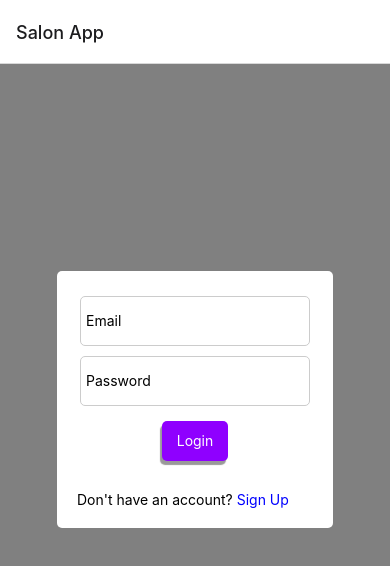
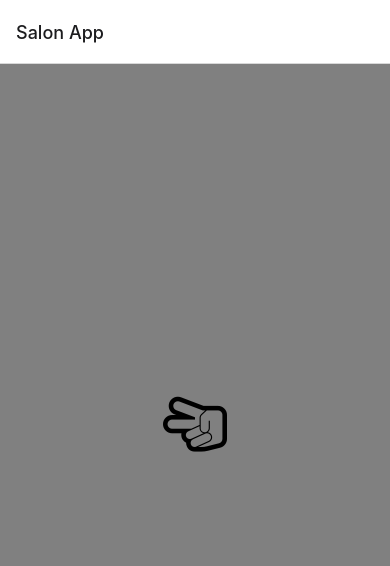
Before and after one commit to HarisHorozovic/salon-notes, a React Native app: screen /Splash in a window 390 px wide. Shown: the top 566 px of the page. Built offline with nearby package versions, Linux system fonts and the light colour scheme.

Commit message:
Create simple splash screen

```diff
--- a/App.tsx
+++ b/App.tsx
@@ -23,6 +23,7 @@ import SignupScreen from './src/screens/SignupScreen';
 import LoginScreen from './src/screens/LoginScreen';
 import HomeScreen from './src/screens/HomeScreen';
 import DetailScreen from './src/screens/DetailScreen';
+import SplashScreen from './src/screens/SplashScreen';
 
 // type SectionProps = PropsWithChildren<{
 //   title: string;
@@ -118,7 +119,12 @@ const Stack = createNativeStackNavigator();
 export default function App() {
   return (
     <NavigationContainer>
-      <Stack.Navigator initialRouteName="Login">
+      <Stack.Navigator initialRouteName="Splash">
+        <Stack.Screen
+          name="Splash"
+          component={SplashScreen}
+          options={{title: 'Salon App'}}
+        />
         <Stack.Screen
           name="Signup"
           component={SignupScreen}
--- a/src/screens/LoginScreen.tsx
+++ b/src/screens/LoginScreen.tsx
@@ -1,4 +1,4 @@
-import React, {useEffect, useState} from 'react';
+import React, {useState} from 'react';
 import {View} from 'react-native';
 import AsyncStorage from '@react-native-async-storage/async-storage';
 import {login} from '../api/auth';
@@ -12,18 +12,6 @@ import Text from '../components/Text';
 const LoginScreen = ({navigation}) => {
   const [email, setEmail] = useState('');
   const [password, setPassword] = useState('');
-
-  const checkAuth = async () => {
-    const item = await AsyncStorage.getItem('authToken');
-
-    if (item) {
-      navigation.navigate('Home');
-    }
-  };
-  useEffect(() => {
-    checkAuth().then();
-    //   eslint-disable-next-line
-  }, []);
 
   const handleLogin = async () => {
     try {
--- /dev/null
+++ b/src/screens/SplashScreen.tsx
@@ -0,0 +1,33 @@
+import AsyncStorage from '@react-native-async-storage/async-storage';
+import {useEffect} from 'react';
+import AppLayout from '../components/HOC/AppLayout';
+import Icon from '../components/Icon';
+import {StyleSheet, View} from 'react-native';
+
+export default function SplashScreen({navigation}) {
+  useEffect(() => {
+    const checkAuth = async () => {
+      const item = await AsyncStorage.getItem('authToken');
+
+      if (item) {
+        navigation.navigate('Home');
+      } else {
+        navigation.navigate('Login');
+      }
+    };
+
+    checkAuth().then();
+  }, [navigation]);
+
+  const style = StyleSheet.create({
+    center: {flex: 1, alignItems: 'center', justifyContent: 'center'},
+  });
+
+  return (
+    <AppLayout hideNavigation>
+      <View style={style.center}>
+        <Icon iconProvider="fontawesome" name="hand-scissors-o" size={64} />
+      </View>
+    </AppLayout>
+  );
+}
```
